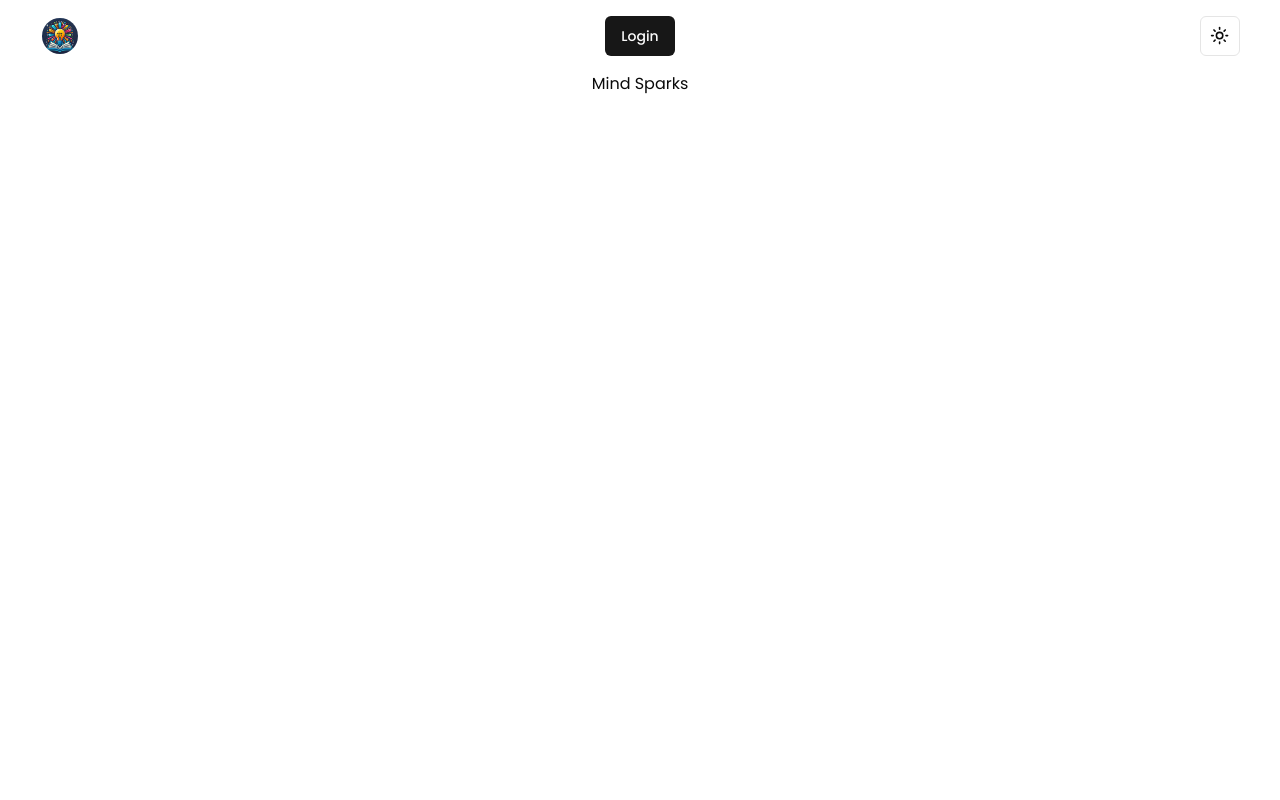
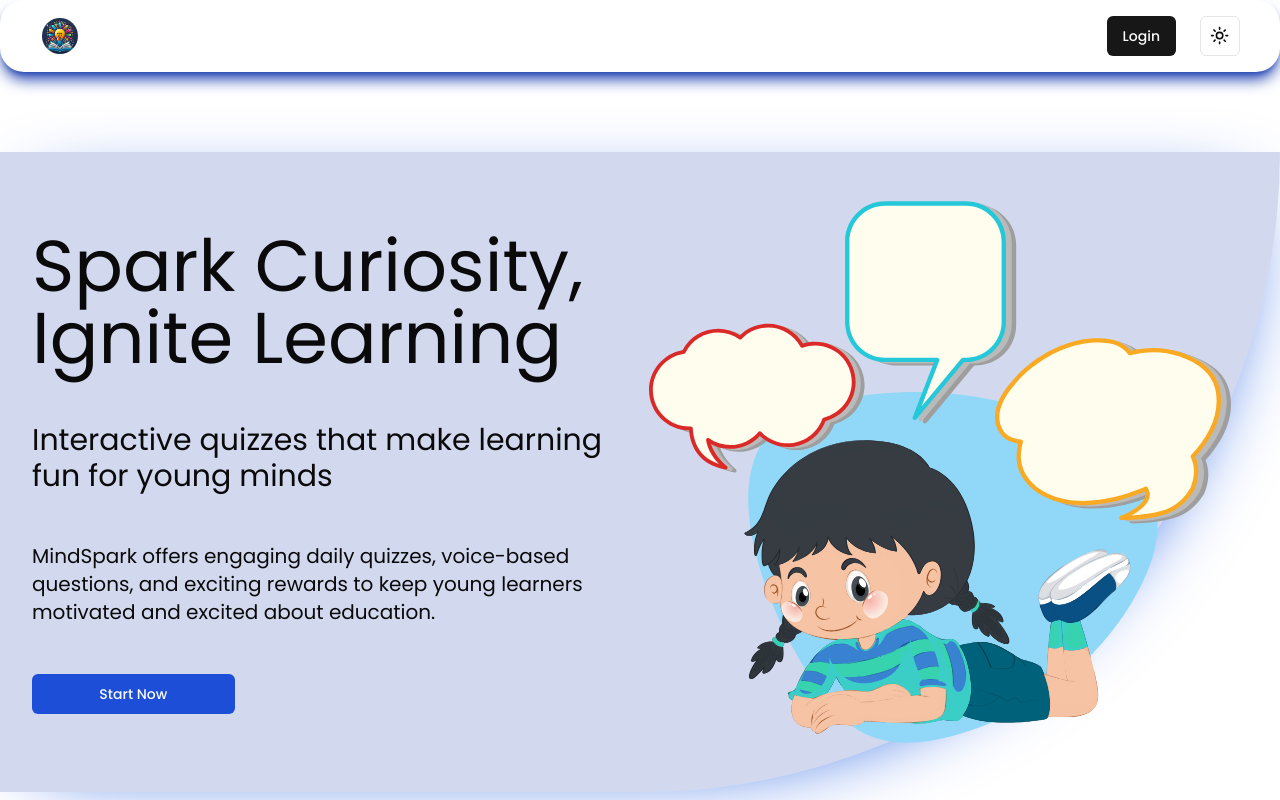
Before and after one commit to Akshat-Jaiswal-8/HackVortex-CodeStorm, a Next.js app in the folder client/: page / in a window 1280 px wide. Built offline with nearby package versions, Linux system fonts and the light colour scheme; no server answers.

Commit message:
feat: Done hero section for large devices.

```diff
--- /dev/null
+++ b/client/app/(home)/layout.tsx
@@ -0,0 +1,13 @@
+import React from "react";
+import { Navbar } from "@/components/navbar";
+
+const HomeLayout = ({ children }: { children: React.ReactNode }) => {
+  return (
+    <div className={"h-full w-full"}>
+      <Navbar />
+      {children}
+    </div>
+  );
+};
+
+export default HomeLayout;
--- /dev/null
+++ b/client/app/(home)/page.tsx
@@ -0,0 +1,58 @@
+"use client";
+import { motion } from "framer-motion";
+import React from "react";
+import { Button } from "@/components/ui/button";
+import "../globals.css";
+
+const HomePage = () => {
+  return (
+    <main>
+      <motion.div
+        variants={{
+          hidden: { opacity: 0, x: -20, y: 40 },
+          visible: { opacity: 1, x: 0, y: 0 },
+        }}
+        initial={"hidden"}
+        animate={"visible"}
+        transition={{ duration: 0.5, delay: 0.25 }}
+        className={
+          "h-[80vh] bg-blue-800 rounded-br-full rounded-tr-lg bg-opacity-20 shadow-node "
+        }
+      >
+        <div
+          className={"relative h-full container grid grid-cols-2 items-center "}
+        >
+          <motion.div
+            className={"grid-cols-1 flex flex-col gap-y-12 items-start "}
+          >
+            <h1 className={"text-7xl"}>Spark Curiosity, Ignite Learning</h1>
+            <h2 className={"text-3xl"}>
+              Interactive quizzes that make learning fun for young minds
+            </h2>
+            <p className={"text-xl"}>
+              MindSpark offers engaging daily quizzes, voice-based questions,
+              and exciting rewards to keep young learners motivated and excited
+              about education.
+            </p>
+            <Button
+              className={
+                "bg-blue-700 dark:text-white dark:hover:bg-blue-900 w-1/3"
+              }
+            >
+              Start Now
+            </Button>
+          </motion.div>
+
+          <img
+            src={"/hero.svg"}
+            alt={"hero svg"}
+            height={600}
+            width={600}
+          ></img>
+        </div>
+      </motion.div>
+    </main>
+  );
+};
+
+export default HomePage;
--- a/client/app/globals.css
+++ b/client/app/globals.css
@@ -67,3 +67,7 @@
     @apply bg-background text-foreground;
   }
 }
+
+.hero_square{
+  @apply bg-red-500;
+}
--- a/client/app/layout.tsx
+++ b/client/app/layout.tsx
@@ -29,7 +29,7 @@ export default function RootLayout({
           baseTheme: [dark, neobrutalism],
         }}
       >
-        <html lang="en" suppressHydrationWarning>
+        <html lang="en">
           <body className={poppins.className}>
             <ThemeProvider
               attribute="class"
--- a/client/app/page.tsx
+++ /dev/null
@@ -1,12 +0,0 @@
-import { Navbar } from "@/components/navbar";
-
-export default async function Home() {
-  return (
-    <main>
-      <Navbar />
-      <div className={"h-full flex items-center justify-center"}>
-        Mind Sparks
-      </div>
-    </main>
-  );
-}
--- a/client/components/navbar.tsx
+++ b/client/components/navbar.tsx
@@ -5,26 +5,30 @@ import { Button } from "@/components/ui/button";
 import { currentUser, User } from "@clerk/nextjs/server";
 import { ToggleTheme } from "@/components/toggle-theme";
 
-export const Navbar = async () => {
+export const Navbar = async (): Promise<React.JSX.Element> => {
   const user: User | null = await currentUser();
   return (
-    <div className={"flex justify-between items-center px-10 py-4"}>
+    <nav
+      className={
+        "container rounded-3xl mb-[10vh] flex justify-between items-center px-10 py-4 max-h-[10vh] shadow-lg shadow-blue-800"
+      }
+    >
       <Image
-        className={"rounded-full bg-white p-0.5"}
+        className={"rounded-full  hover:shadow-xl hover:shadow-gray-100 p-0.5"}
         src={"/logo.webp"}
         alt={"mind sparks logo"}
         height={40}
         width={40}
       />
-      {!user && (
-        <SignInButton>
-          <Button>Login</Button>
-        </SignInButton>
-      )}
       <div className={"flex items-center gap-x-6"}>
+        {!user && (
+          <SignInButton>
+            <Button>Login</Button>
+          </SignInButton>
+        )}
         <UserButton />
         <ToggleTheme />
       </div>
-    </div>
+    </nav>
   );
 };
--- a/client/package.json
+++ b/client/package.json
@@ -15,6 +15,7 @@
     "@radix-ui/react-slot": "^1.1.0",
     "class-variance-authority": "^0.7.0",
     "clsx": "^2.1.1",
+    "framer-motion": "^11.3.28",
     "lucide-react": "^0.427.0",
     "next": "14.2.5",
     "next-themes": "^0.3.0",
--- a/client/tailwind.config.ts
+++ b/client/tailwind.config.ts
@@ -18,6 +18,9 @@ const config = {
       },
     },
     extend: {
+      boxShadow: {
+        node: "0 10px 80px -40px #0049dd",
+      },
       colors: {
         border: "hsl(var(--border))",
         input: "hsl(var(--input))",
```
Also changed, not shown: client/public/hero.svg (added), 1 other file (tests, documents, lock files or other folders).
